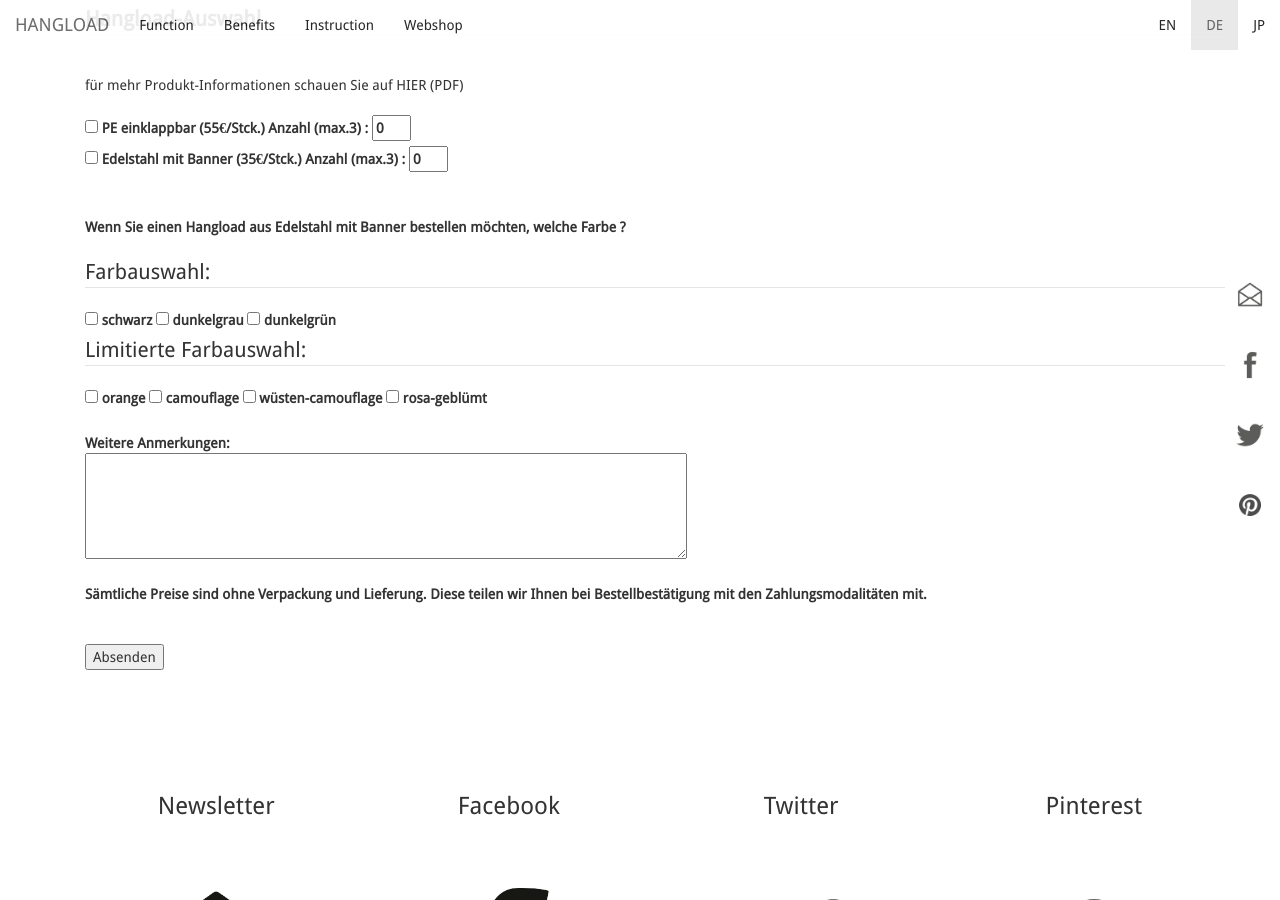
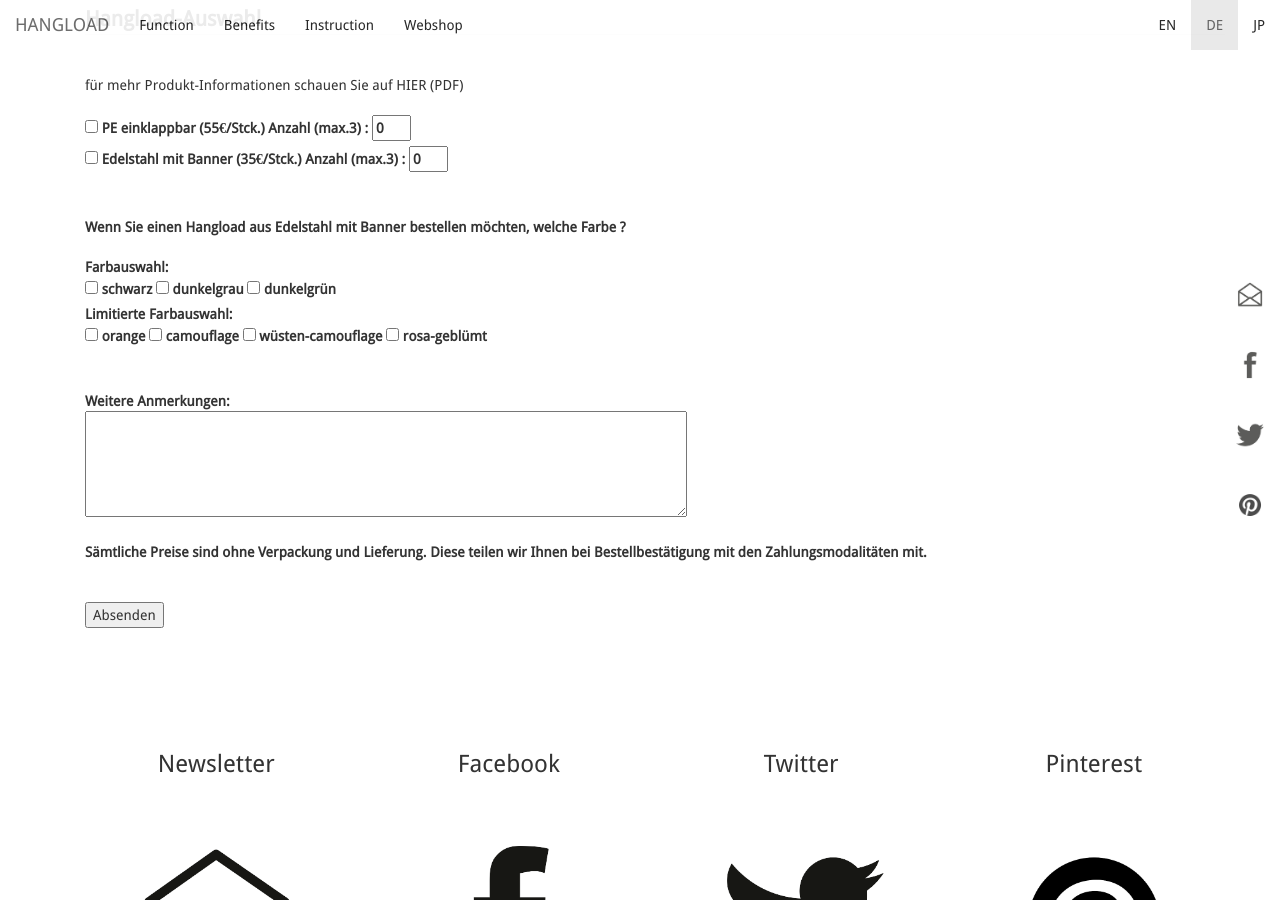
Before and after one commit to bodokaiser/hangload.com, a Jekyll site: the page built from de/webshop/index.html, in a window 1280 px wide and 900 px high, scrolled down 2286 px. Built offline with Jekyll 4.4.1, drawn with Linux system fonts in a browser that asks for light colours; nearby versions of some CDN libraries; library files that are not in the unit come from our copies; Markdown is read by kramdown in place of the engine named in the settings.

Commit message:
Update index.html

```diff
--- a/de/webshop/index.html
+++ b/de/webshop/index.html
@@ -218,18 +218,21 @@
 <br>
 <br>
 
-<legend> Farbauswahl: </legend>
+<strong>Farbauswahl: </strong>
+<br>
 <label><input type="checkbox" name="kk" value="schwarz"> schwarz </label>
 <label><input type="checkbox" name="kk1" value="dunkelgrau"> dunkelgrau </label>
 <label><input type="checkbox" name="kk2" value="dunkelgrün"> dunkelgrün </label>
 <br>
 
-<legend> Limitierte Farbauswahl: </legend>
+<strong>Limitierte Farbauswahl: </strong>
+<br>
 <label><input type="checkbox" name="kk3" value="orange"> orange </label>
 <label><input type="checkbox" name="kk4" value="camouflage"> camouflage </label>
 <label><input type="checkbox" name="kk5" value="wüsten-camouflage"> wüsten-camouflage </label>
 <label><input type="checkbox" name="kk6" value="rosa-geblümt"> rosa-geblümt </label>
 
+<br>
 <br>
 <br>
 
```
